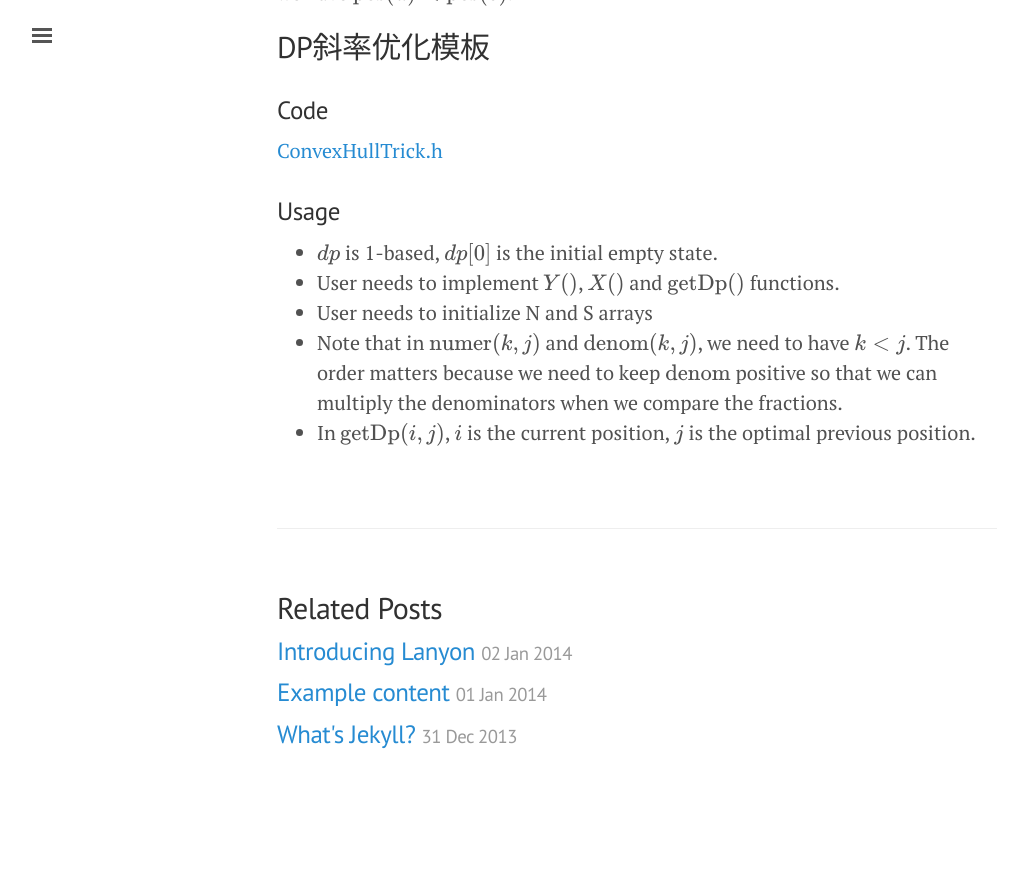
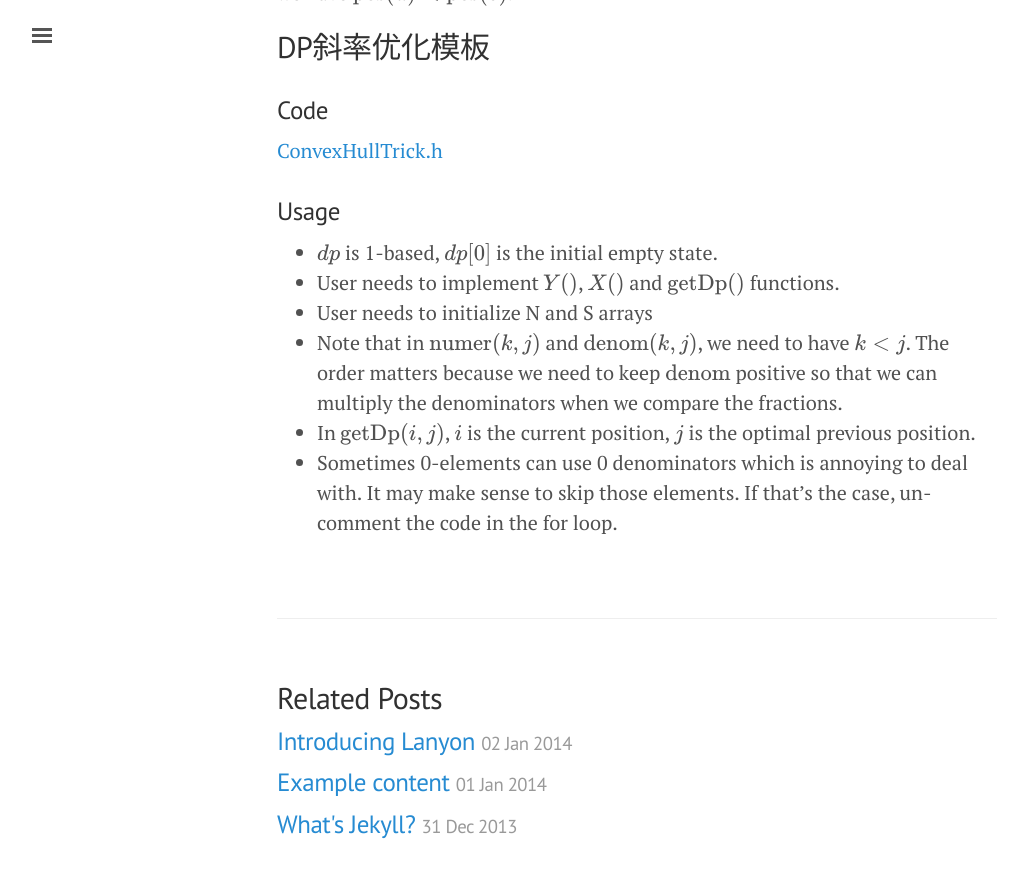
Before and after one commit to atubo/code-snippets, a Jekyll site: the page built from docs/_posts/2017-01-12-cpp-code-docs.md, in a window 1280 px wide and 900 px high, scrolled down 2051 px. Shown: the top 878 px of the window, without its empty margins (3-1031 px from the left). Built offline with Jekyll 4.4.1, drawn with Linux system fonts in a browser that asks for light colours; formulas are drawn with MathJax 3; before the commit the page ends 2861 px from its top, so only the background shows below that.

Commit message:
Update code and doc

```diff
--- a/docs/_posts/2017-01-12-cpp-code-docs.md
+++ b/docs/_posts/2017-01-12-cpp-code-docs.md
@@ -79,3 +79,7 @@ The order matters because we need to keep $\textrm{denom}$ positive so that we c
 compare the fractions.
 * In $\textrm{getDp}(i, j)$, $i$ is the current position,
 $j$ is the optimal previous position.
+* Sometimes 0-elements can use 0 denominators which is
+annoying to deal with.  It may make sense to skip those
+elements. If that's the case, un-comment the code in
+the for loop.
```
Also changed, not shown: 1 other file.
